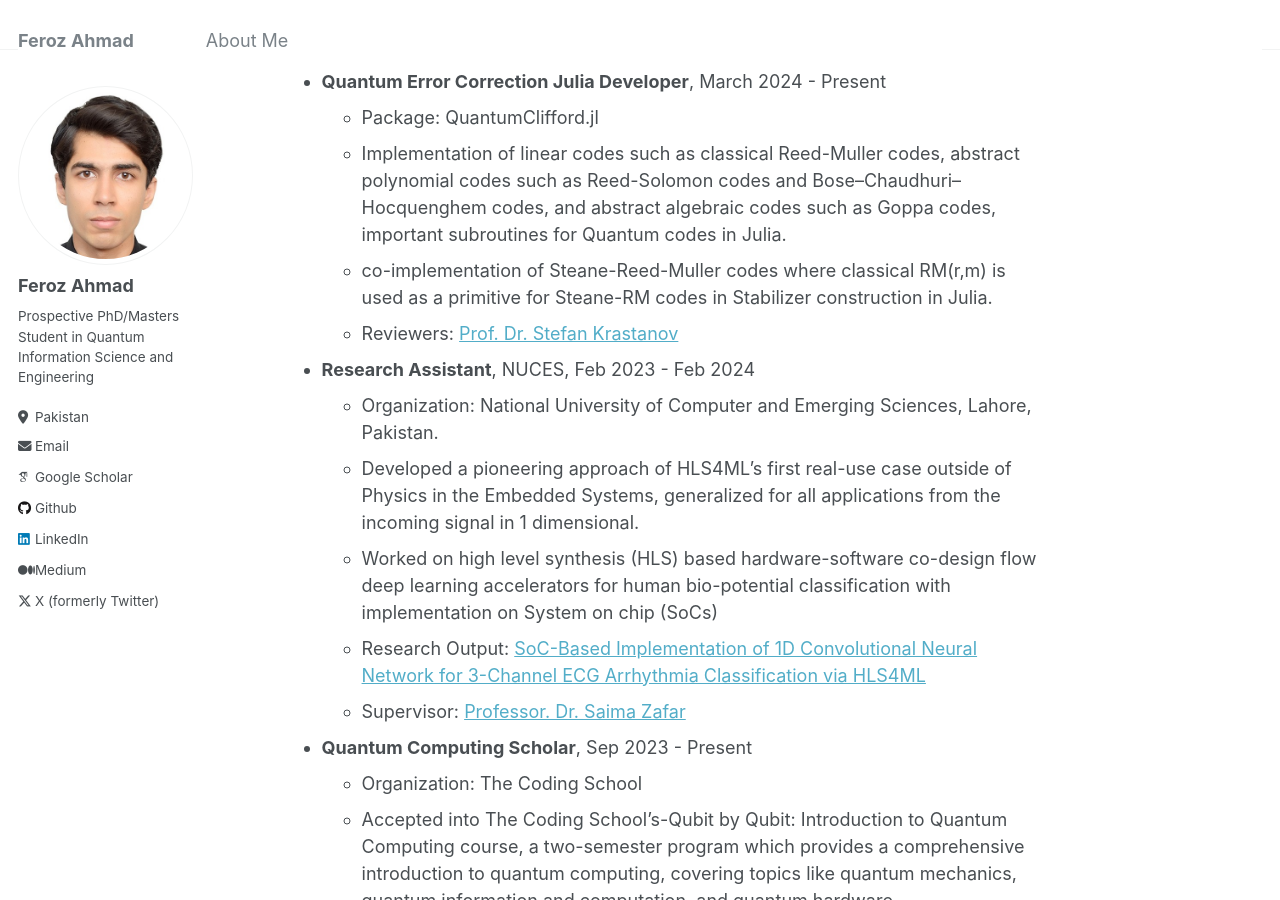
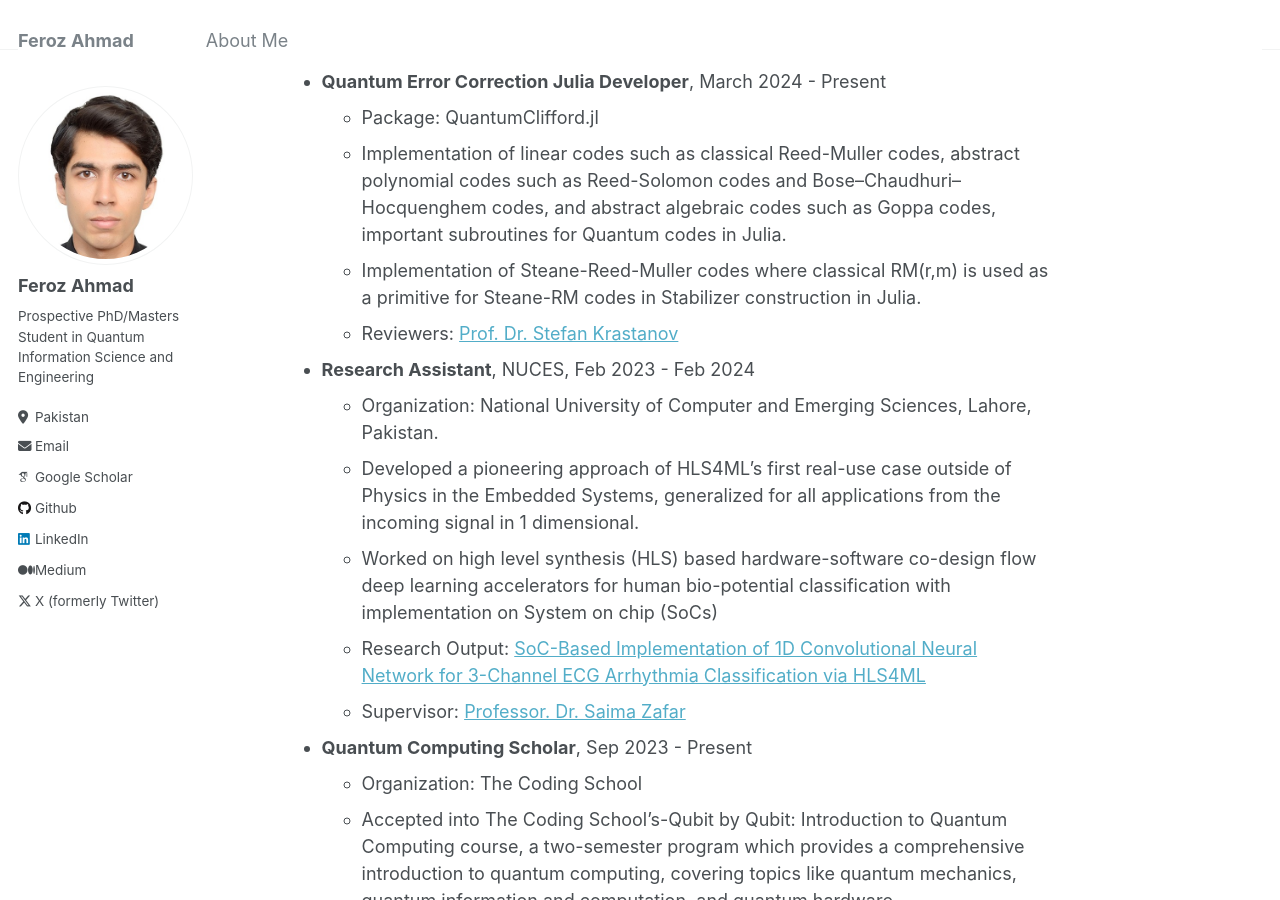
Before and after one commit to Fe-r-oz/Fe-r-oz.github.io, a Jekyll site: the page built from _pages/about.md, in a window 1280 px wide and 900 px high, scrolled down 481 px. Built offline with Jekyll 4.4.1, drawn with Linux system fonts in a browser that asks for light colours; some web fonts are replaced; a script that is not in the unit is left out.

```diff
--- a/_pages/about.md
+++ b/_pages/about.md
@@ -19,7 +19,7 @@ redirect_from:
   * Package: QuantumClifford.jl
   * Implementation of linear codes such as classical Reed-Muller codes, abstract polynomial codes such as Reed-Solomon codes and Bose–Chaudhuri–Hocquenghem
 codes, and abstract algebraic codes such as Goppa codes, important subroutines for Quantum codes in Julia.
-  * co-implementation of Steane-Reed-Muller codes where classical RM(r,m) is used as a primitive for Steane-RM codes in Stabilizer construction in Julia.
+  * Implementation of Steane-Reed-Muller codes where classical RM(r,m) is used as a primitive for Steane-RM codes in Stabilizer construction in Julia.
   * Reviewers: [Prof. Dr. Stefan Krastanov](https://blog.krastanov.org/staticprerenders/resume.html)
 
 * **Research Assistant**, NUCES, Feb 2023 - Feb 2024
```
